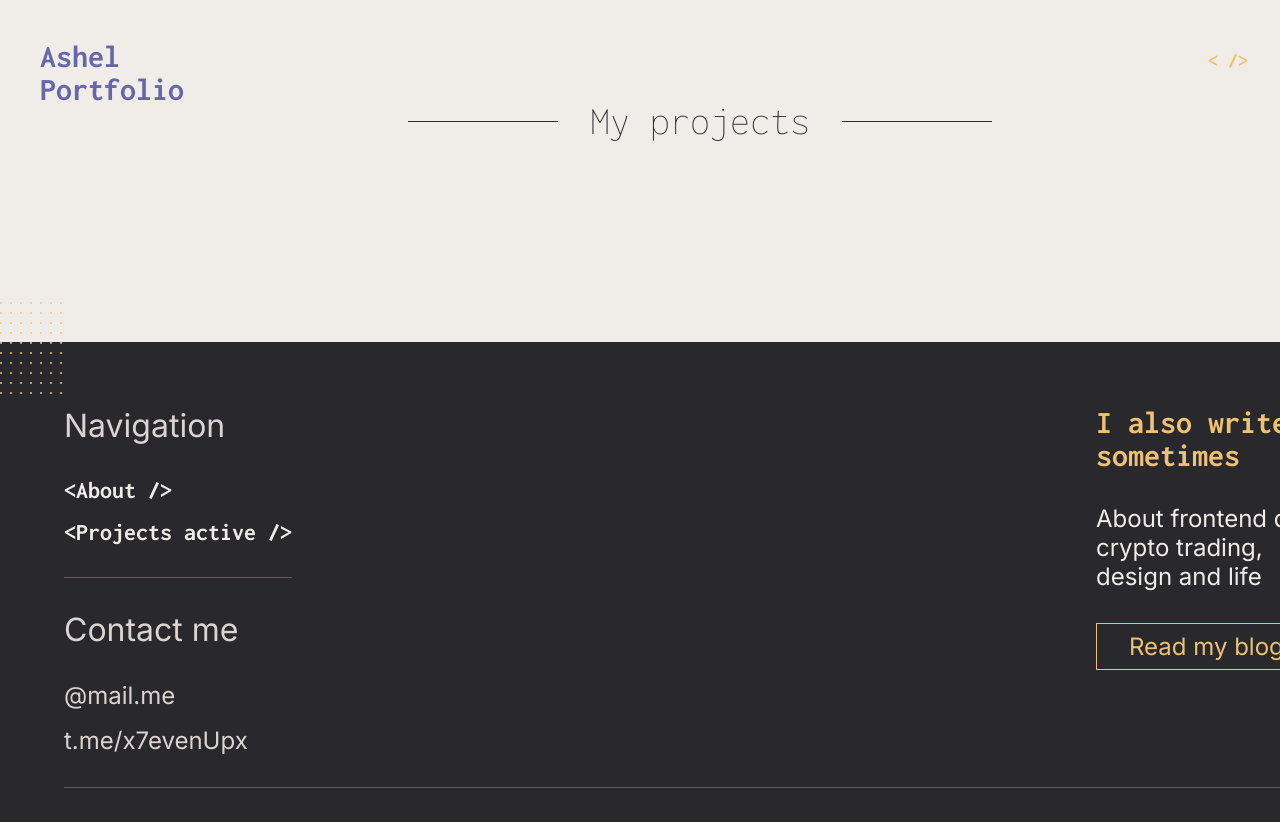
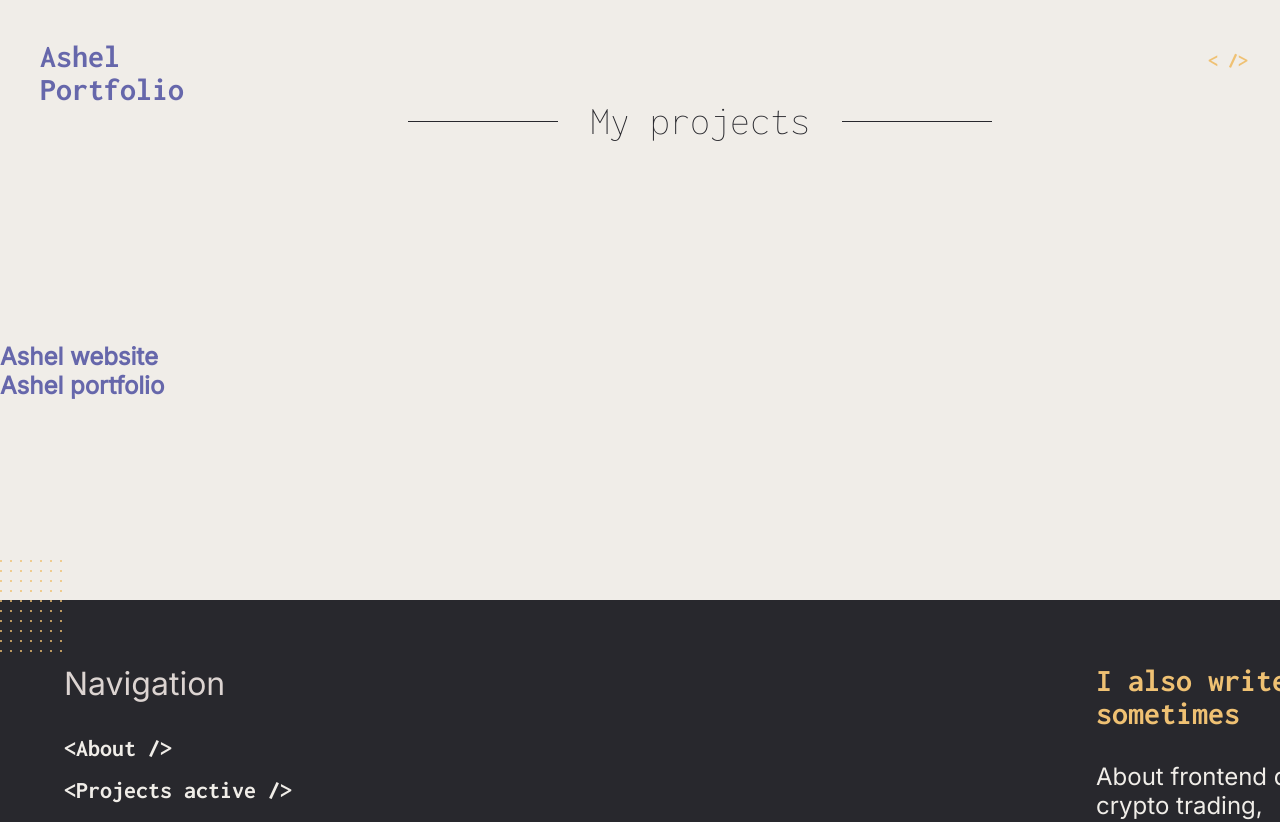
Before and after one commit to 7evenUp/ashel-portfolio, a React (Create React App) app: page /projects in a window 1280 px wide. Shown: the top 822 px of the page. Built offline with nearby package versions, Linux system fonts and the light colour scheme.

Commit message:
Started Projects page developing

```diff
--- a/src/components/Footer/Footer.tsx
+++ b/src/components/Footer/Footer.tsx
@@ -1,13 +1,10 @@
 import React from 'react'
-import { Link, NavLink, useLocation } from 'react-router-dom'
+import { Link, NavLink } from 'react-router-dom'
 import Socials from '../Socials/Socials'
 import TextureSvg from '../TextureSvg/TextureSvg'
 import styles from './Footer.module.scss'
 
-export default function Footer() {
-  const location = useLocation()
-
-  return (
+const Footer = () => (
   <footer className={styles.footer}>
     <div className={styles.footer_decoration_left}>
       <TextureSvg />
@@ -43,7 +40,7 @@ export default function Footer() {
           <p>About frontend dev, crypto trading, design and life</p>
           <a href='https://ashel.vercel.app' target={'_blank'} rel="noreferrer">Read my blog</a>
         </div>
-          { location.pathname !== '/projects' && (
+        { window.location.pathname !== '/projects' && (
           <div>
             <h4>Make sure to see my works</h4>
             <p>Open source, UI kits, UI libraries, websites and more</p>
@@ -59,4 +56,5 @@ export default function Footer() {
     </div>
   </footer>
 )
-}
+
+export default Footer
--- /dev/null
+++ b/src/components/Project/Project.module.scss
@@ -0,0 +1,10 @@
+@use '../../styles/colors';
+@use '../../styles/mixins';
+
+.container {
+
+}
+
+.heading {
+  color: colors.$primary;
+}
--- /dev/null
+++ b/src/components/Project/Project.tsx
@@ -0,0 +1,13 @@
+import React from 'react'
+import { IProject } from '../../uidata/projects'
+import styles from './Project.module.scss'
+
+const Project = ({heading}: IProject) => {
+  return (
+    <div className={styles.container}>
+      <h2 className={styles.heading}>{heading}</h2>
+    </div>
+  )
+}
+
+export default Project
--- a/src/pages/About/About.tsx
+++ b/src/pages/About/About.tsx
@@ -63,12 +63,12 @@ export default function About() {
           <SectionHeading heading='My Skills'/>
           <div className={styles.section_content}>
             <div className={styles.skills}>
-              {Object.entries(uidata).map(obj => (
-                <div className={styles.skill}>
+              {Object.entries(uidata).map((obj, i) => (
+                <div key={i} className={styles.skill}>
                   <img src={`${obj[0]}_illustration.png`} alt={obj[0]} className={styles.skill_image} />
                   <h4 className={styles.skill_heading}>{obj[0]}</h4>
                   <ul className={styles.skill_list}>
-                    {obj[1].map(el => <SkillItem name={el.name} level={el.level} />)}
+                    {obj[1].map((el, i) => <SkillItem key={i} name={el.name} level={el.level} />)}
                   </ul>
                 </div>
               ))}
--- a/src/pages/Projects/Projects.tsx
+++ b/src/pages/Projects/Projects.tsx
@@ -1,5 +1,7 @@
 import React from 'react'
 import { Footer, SectionHeading } from '../../components'
+import Project from '../../components/Project/Project'
+import { projects } from '../../uidata/projects'
 import styles from './Projects.module.scss'
 
 export default function Projects() {
@@ -7,6 +9,10 @@ export default function Projects() {
     <div className={styles.container}>
       <SectionHeading heading='My projects' />
 
+      <div className='projects'>
+        {projects.map((project, i) => <Project key={i} {...project} />)}
+      </div>
+
       <Footer />
     </div>
   )
--- /dev/null
+++ b/src/uidata/projects.ts
@@ -0,0 +1,49 @@
+export interface IProject {
+  img: string
+  heading: string
+  subheading: string
+  date: string
+  stack: Array<string>
+  links: Array<{
+    label: string
+    href: string
+  }>
+  description: string
+}
+
+
+export const projects: Array<IProject> = [
+  {
+    img: 'project-ashel-blog.png',
+    heading: 'Ashel website',
+    subheading: 'My own blog and gallery website',
+    date: 'June 2022',
+    stack: ['Next.js', 'Firebase', 'Lexical'],
+    links: [
+      {
+        label: 'Preview',
+        href: 'https://ashel.vercel.app/'
+      },
+      {
+        label: 'Source',
+        href: 'https://github.com/7evenUp/ashel'
+      }
+    ],
+    description: 'I created this project from scratch: design, frontend, admin panel. One of cool features is text editor built with Lexical.'
+  },
+  {
+    img: 'project-ashel-portfolio.png',
+    heading: 'Ashel portfolio',
+    subheading: 'It\'s your current page by the way',
+    date: 'July 2022',
+    stack: ['React', 'Framer-motion', 'Sass', 'React-router-dom v6'],
+    links: [
+      {
+        label: 'Source',
+        href: 'https://github.com/7evenUp/ashel-portfolio'
+      }
+    ],
+    description: 'Every self taught developer needs a portfolio, and I am no exception. It is simply beautiful website representing my skills and projects.'
+  },
+
+]
```
Also changed, not shown: src/uidata/index.ts (+2 -6 lines), public/project-ashel-blog.png (added), public/project-ashel-portfolio.png (added). Lines whose indentation alone changed are shown as unchanged.
